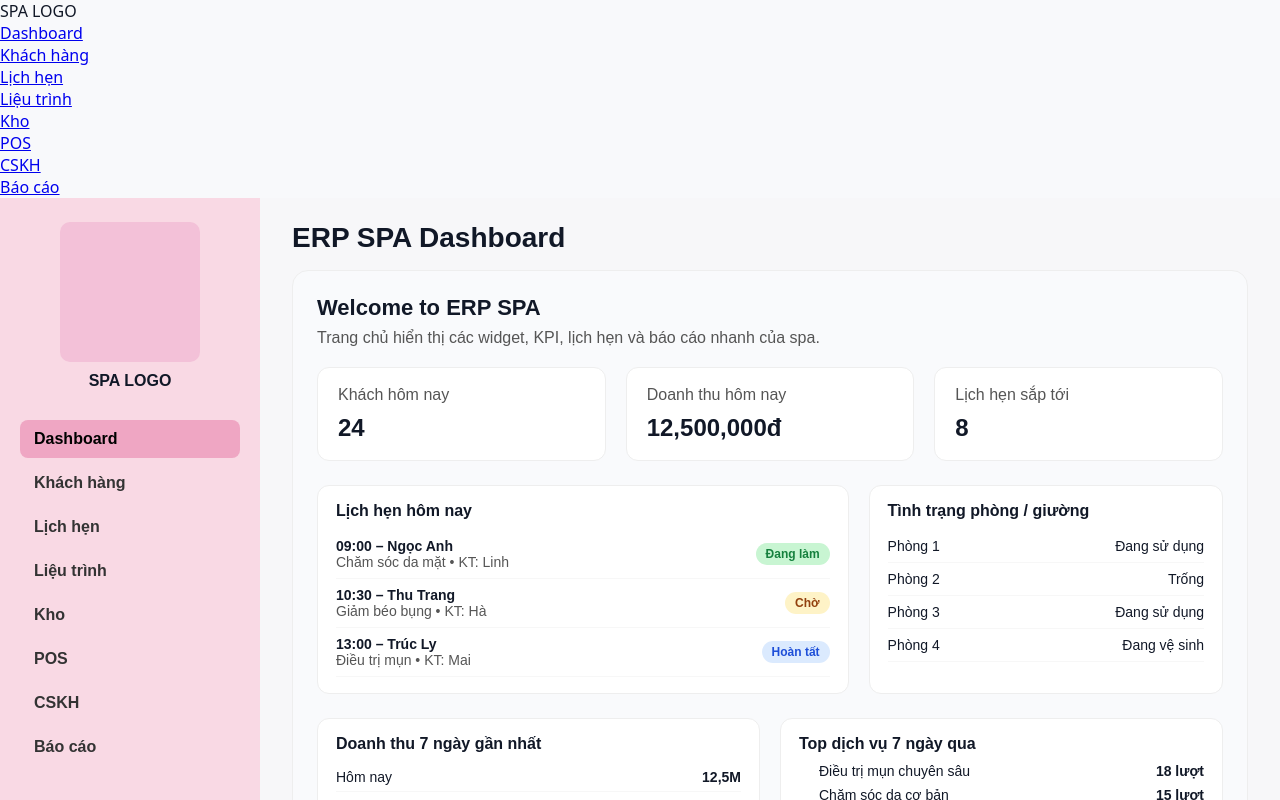
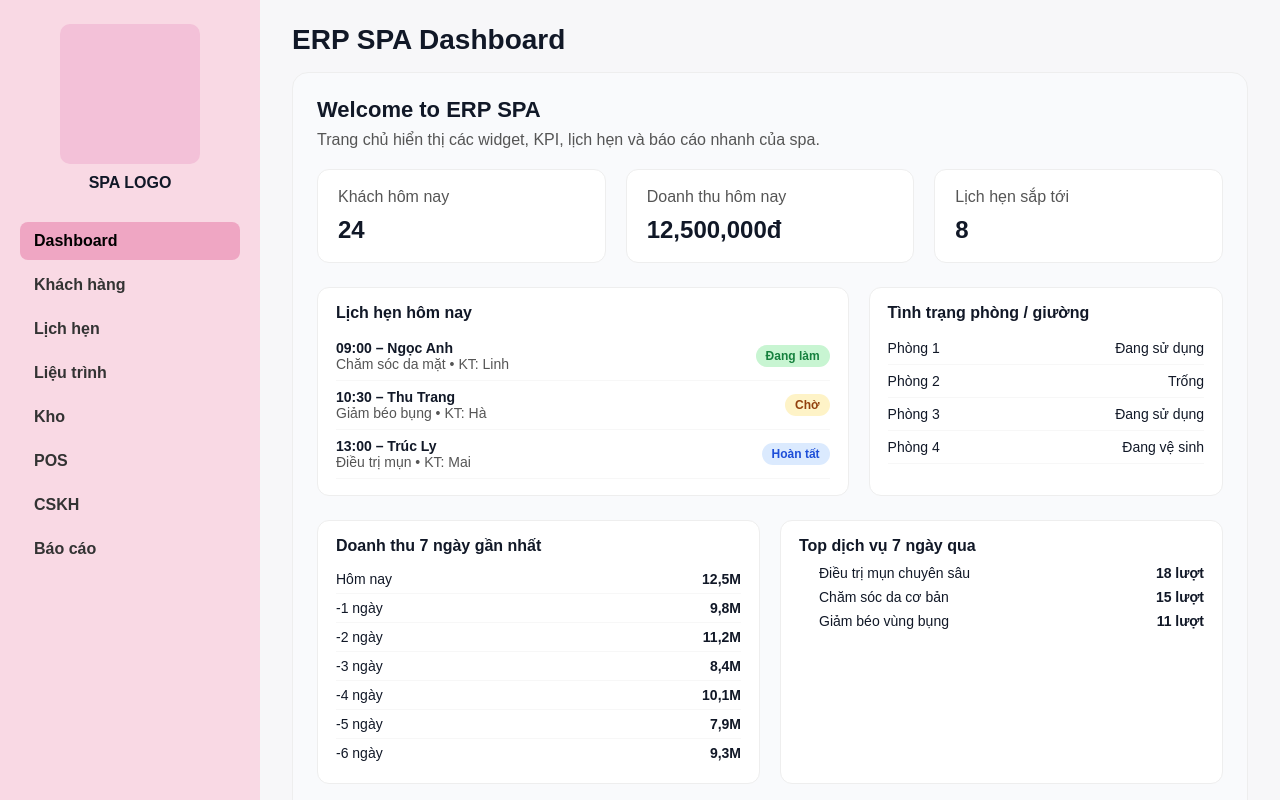
Before and after one commit to conlele0201/erp-spa, a Next.js app: page / in a window 1280 px wide. Shown: the top 800 px of the page. Built offline with nearby package versions, Linux system fonts and the light colour scheme.

Commit message:
Update Layout.js

```diff
--- a/components/Layout.js
+++ b/components/Layout.js
@@ -4,6 +4,8 @@ import { useRouter } from "next/router";
 
 export default function Layout({ children }) {
   const router = useRouter();
+
+  const hideSidebar = router.pathname === "/"; // ẩn sidebar ở dashboard
 
   const menuItems = [
     { href: "/", label: "Dashboard" },
@@ -18,6 +20,7 @@ export default function Layout({ children }) {
 
   return (
     <div className="app-layout">
+      {!hideSidebar && (
         <aside className="sidebar">
           <div className="logo">SPA LOGO</div>
           <nav>
@@ -35,6 +38,7 @@ export default function Layout({ children }) {
             </ul>
           </nav>
         </aside>
+      )}
 
       <main className="main-content">{children}</main>
     </div>
```
Lines whose indentation alone changed are shown as unchanged.
